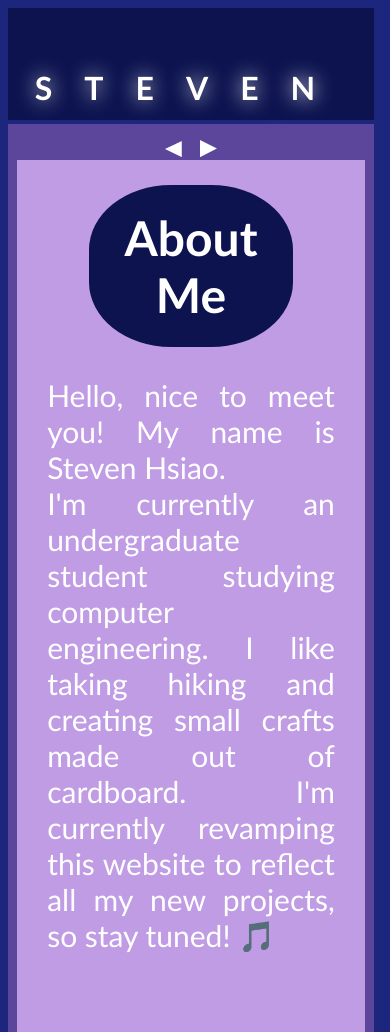
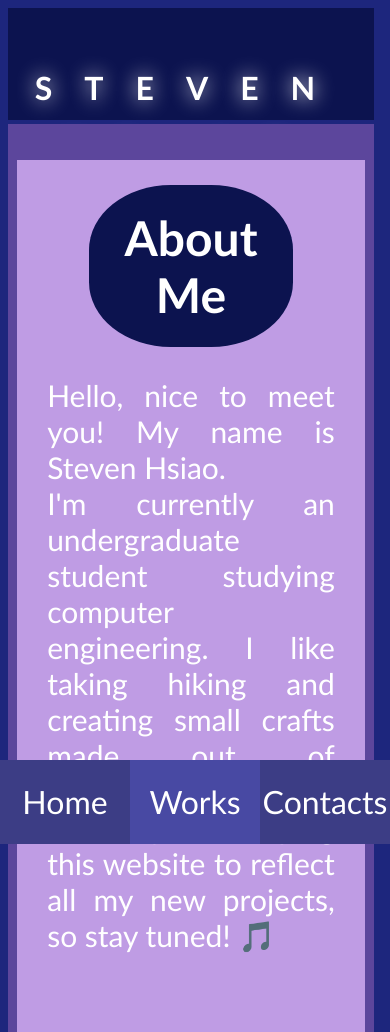
Before and after one commit to phomebrew/phomebrew.github.io, a plain HTML site: page index.html in a window 390 px wide. Shown: the top 1032 px of the page. Drawn offline with Linux system fonts and the light colour scheme.

Commit message:
Phone Navigation
- Changed format for phone navigation bar so its button instead of arrows
- Also phone navigation bar is now on top and stickied

```diff
--- a/index-style.css
+++ b/index-style.css
@@ -53,16 +53,29 @@ body{
 }
 
 #phoneNav{
-    padding-top: 2vw;
-    background-color: transparent;
-    position: absolute;
+    text-align: center;
+    position:fixed;
+    z-index: 2;
+    color: white;
+    float: left;
+    bottom: 0;
+    display: flex;
+    justify-content: space-evenly;
+    left: 0;
     width: 100%;
-    margin: 0;
+    height: 10vh;
+    margin: 0 0 0 0;
 }
 
 #phoneNav button{
+    color: white;
+    font-size: 2em;
     background-color: transparent;
-    border: 0;
+    border: none;
+    width: 100%;
+    /* height: 100%; */
+    margin: 0;
+    padding: 0;
 }
 
 #phoneNav img{
--- a/index.html
+++ b/index.html
@@ -11,6 +11,19 @@
             <a id="homePageBtn" onclick="selectPage('homePage');">Home</a>
             <a id = "worksPageBtn" onclick="selectPage('worksPage');">Works</a>
             <a id = "contactPageBtn" onclick="selectPage('contactPage');">Contacts</a>
+        </div>
+        <div id="phoneNav">
+            <!-- <button id="phoneNavLeft" onclick="selectPage(false)"><img src="resources/arrow.svg"></button>
+            <button id="phoneNavRight" onclick="selectPage(true)"><img src="resources/arrow.svg"></button> -->
+            <button style="background-color:#3c3d85;" onclick="selectPage('homePage');">
+                Home
+            </button>
+            <button style="background-color:#4849a3;" onclick="selectPage('worksPage');">
+                Works
+            </button>
+            <button style="background-color: #3c3d85;" onclick="selectPage('contactPage');">
+                Contacts
+            </button>
         </div>
         <div id="discOverlay">
             <div id="discBackground" onclick="fadeDiscOverlay(false);"></div>
@@ -53,10 +66,6 @@
         </div>
         <div id="contentMargins">
             <div id="contentBackground">
-                <div id="phoneNav">
-                    <button id="phoneNavLeft" onclick="selectPage(false)"><img src="resources/arrow.svg"></button>
-                    <button id="phoneNavRight" onclick="selectPage(true)"><img src="resources/arrow.svg"></button>
-                </div>
                 <div id="homePage" class="section">
                     <div class="contentBlock">
                         <div style="display: flex !important;">
@@ -188,4 +197,4 @@
             </div>
         </div>
     </body>
-</html>
+    </html>
```
